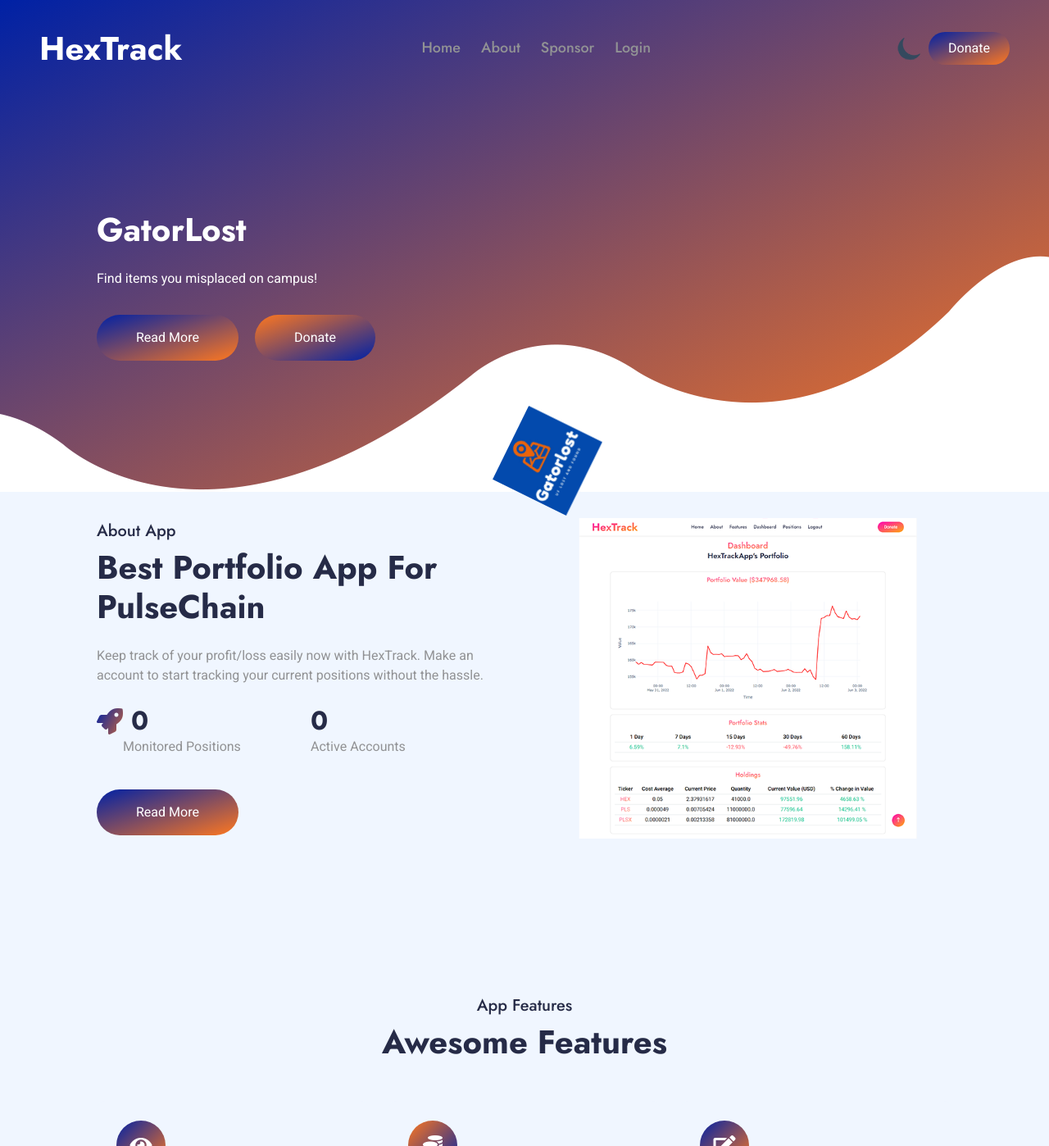
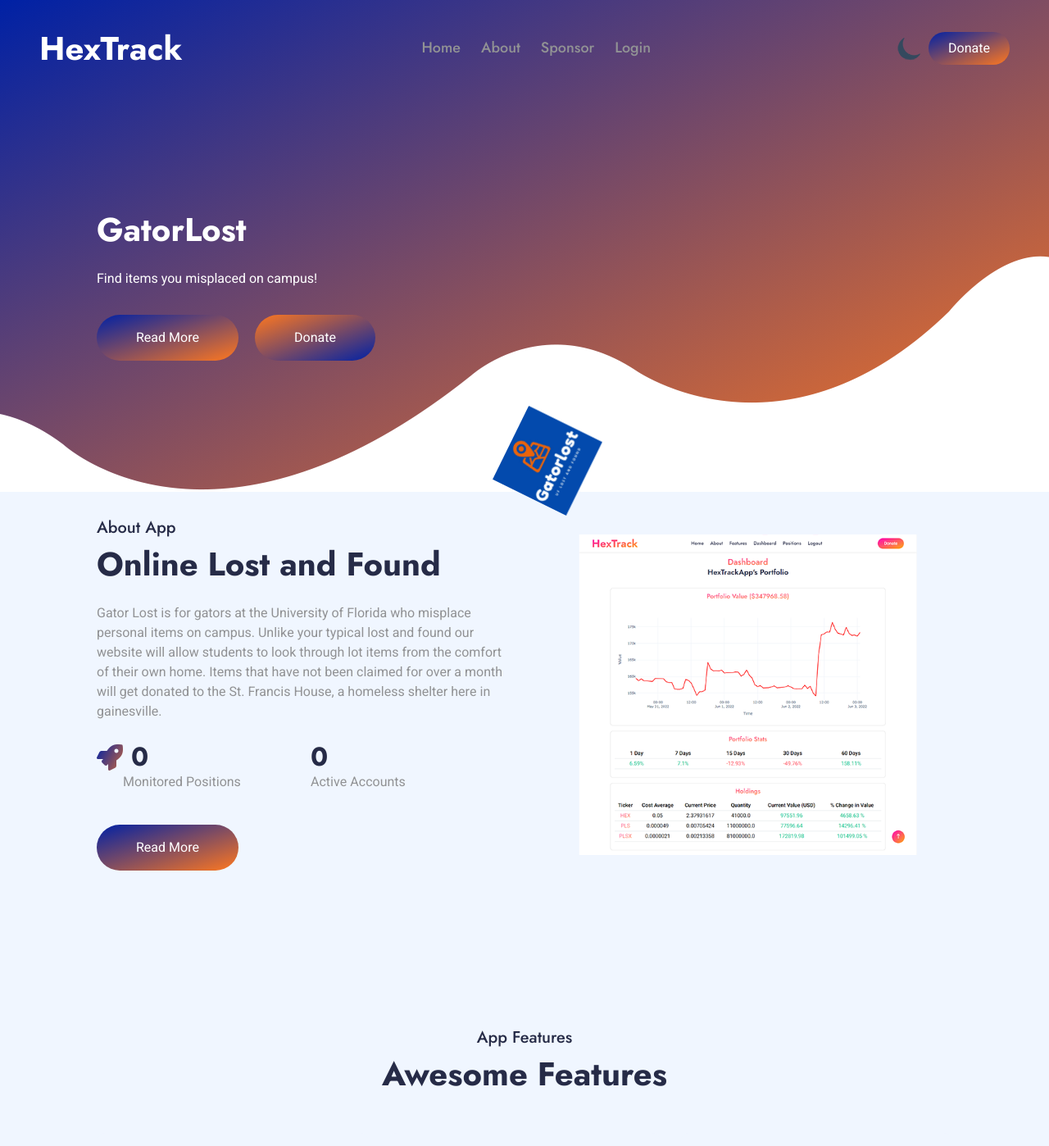
Before and after one commit to amandacruzz/TheFounders, a Django app: page / in a window 1280 px wide. Shown: the top 1398 px of the page at 82% size. Run offline with Django 4.2, Linux system fonts and the light colour scheme; data that the repository does not hold is empty; some libraries are stand-ins or nearby versions.

Commit message:
modified about app

```diff
--- a/templates/index.html
+++ b/templates/index.html
@@ -65,13 +65,13 @@
 <body id="bootstrap-overrides">
 
         <!-- About Start -->
-        <div class="container-xxl py-5" id="about">
+        <div class="container-xxl py-5" id="About">
             <div class="container py-5 px-lg-5">
                 <div class="row g-5 align-items-center">
                     <div class="col-lg-6 wow fadeInUp" data-wow-delay="0.1s">
                         <h5 id= "About" class="text-primary-gradient-light glow fw-medium">About App</h5>
-                        <h1 class="mb-4">Best Portfolio App For PulseChain</h1>
-                        <p class="mb-4" style="color: var(--ptag);">Keep track of your profit/loss easily now with HexTrack. Make an account to start tracking your current positions without the hassle.</p>
+                        <h1 class="mb-4">Online Lost and Found</h1>
+                        <p class="mb-4" style="color: var(--ptag);">Gator Lost is for gators at the University of Florida who misplace personal items on campus. Unlike your typical lost and found our website will allow students to look through lot items from the comfort of their own home. Items that have not been claimed for over a month will get donated to the St. Francis House, a homeless shelter here in gainesville.</p>
                         <div class="row g-4 mb-4">
                             <div class="col-sm-6 wow fadeIn" data-wow-delay="0.5s">
                                 <div class="d-flex">
```
